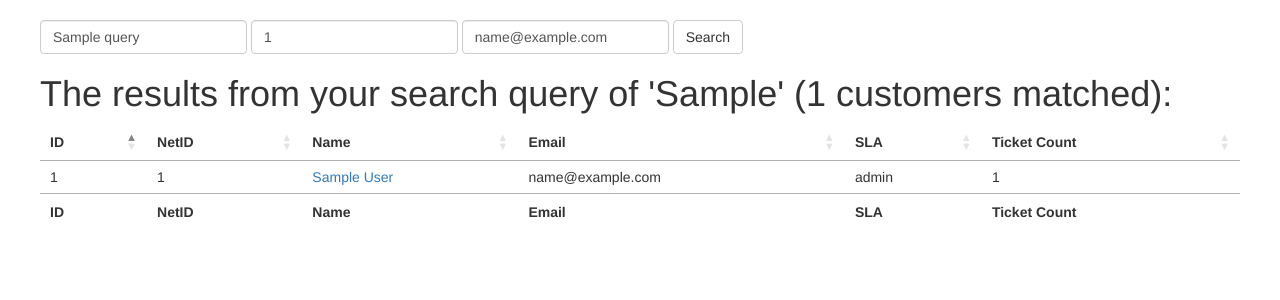
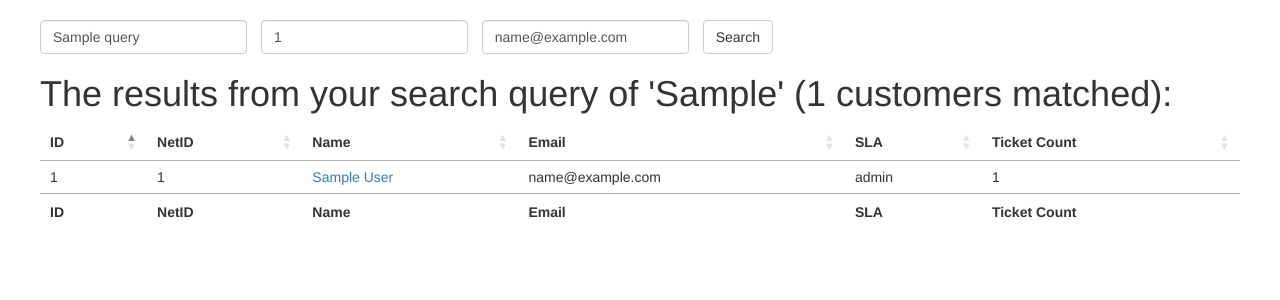
Before and after one commit to lovingawareness/parature-search, a Django app: template parature/templates/parature/customer_search.html in a window 1280 px wide. Shown: the part 60-360 px from the top of the page. Run offline with Django 3.2, Linux system fonts and the light colour scheme; the template is opened without the code that fills it: most values are stand-ins (such as "Sample title", 1, 10 or a date in 2020); some libraries are stand-ins or nearby versions.

Commit message:
Add customer search fields to an unordered list styled by Bootstrap.

```diff
--- a/parature/templates/parature/customer_search.html
+++ b/parature/templates/parature/customer_search.html
@@ -12,10 +12,12 @@ $(document).ready(function() {
 
 {% block content %}
     <form action="." method="get" class="form-inline" id="search">
-        <input type="text" name="q_name"{% if queries.Name %} value="{{ queries.Name }}"{% endif %} placeholder="Partial name (case insensitive)" class="form-control" id="searchInput">
-        <input type="text" name="q_netid"{% if queries.NetID %} value="{{ queries.NetID }}"{% endif %} placeholder="NetID (case insensitive)" class="form-control" id="searchInput">
-        <input type="text" name="q_email"{% if queries.Email %} value="{{ queries.Email }}"{% endif %} placeholder="Partial Email (case insensitive)" class="form-control" id="searchInput">
-        <button type="submit" class="btn btn-default">Search</button>
+        <ul class="list-inline">
+            <li><input type="text" name="q_name"{% if queries.Name %} value="{{ queries.Name }}"{% endif %} placeholder="Partial name (case insensitive)" class="form-control"></li>
+            <li><input type="text" name="q_netid"{% if queries.NetID %} value="{{ queries.NetID }}"{% endif %} placeholder="NetID (case insensitive)" class="form-control"></li>
+            <li><input type="text" name="q_email"{% if queries.Email %} value="{{ queries.Email }}"{% endif %} placeholder="Partial Email (case insensitive)" class="form-control"></li>
+            <li><button type="submit" class="btn btn-default">Search</button></li>
+        </ul>
     </form>
     {% if query_string %}
     <h1>The results from your search query of '{{ query_string }}' ({{ customers|length }} customers matched):</h1>
```
